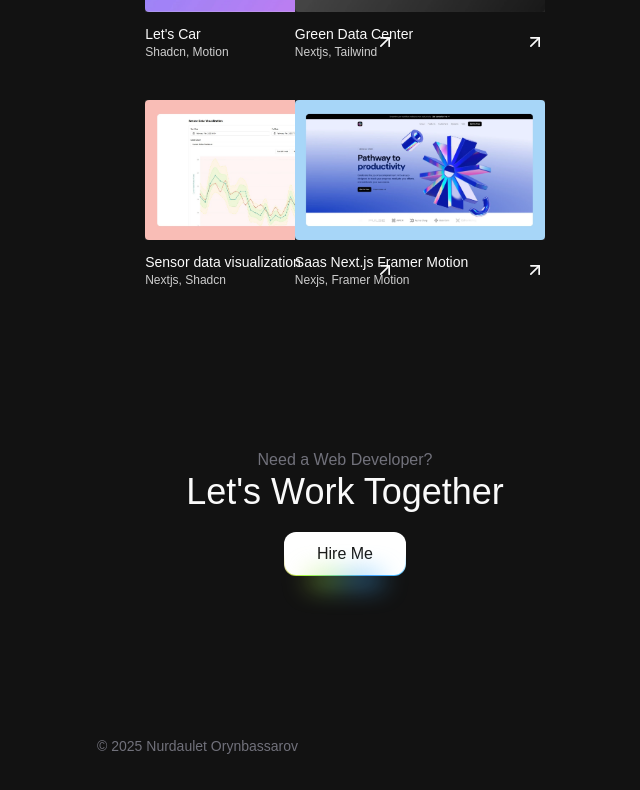
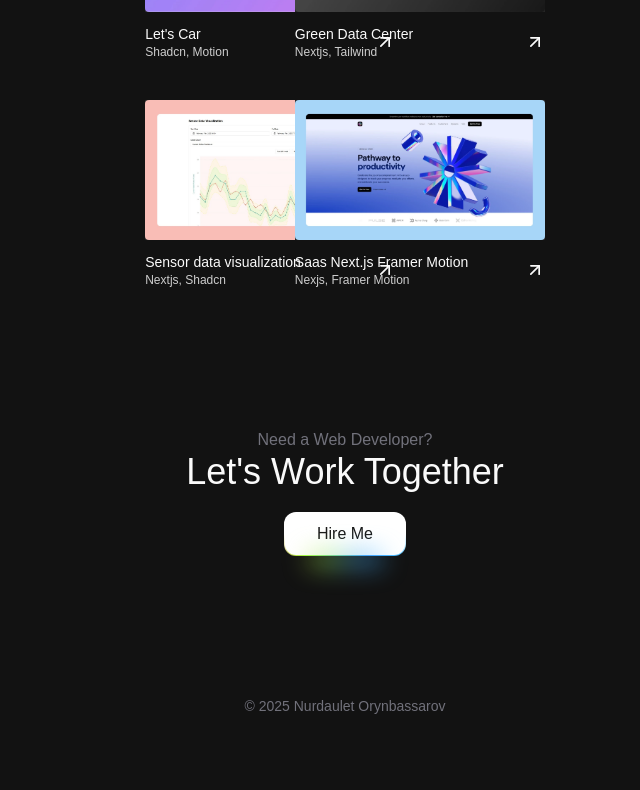
Before and after one commit to ornur/portfolio, a Next.js app: page / in a window 1280 px wide. Shown: the part 3213-4003 px from the top of the page, without its empty margins (295-935 px from the left). Built offline with nearby package versions, Linux system fonts and the light colour scheme.

Commit message:
Update Footer component: adjust margin classes for improved layout consistency

```diff
--- a/components/Footer.tsx
+++ b/components/Footer.tsx
@@ -5,14 +5,14 @@ const Footer = () => {
   const currentYear = new Date().getFullYear();
   return (
     <footer className="w-full">
-      <div className="my-40 text-center">
+      <div className="my-35 text-center">
         <p className="text-zinc-500">Need a Web Developer?</p>
         <h1 className="font-bold text-4xl mb-5">Let&apos;s Work Together</h1>
         <RainbowButton>
           <Link href="mailto:nurdauletaidaruli@gmail.com">Hire Me</Link>
         </RainbowButton>
       </div>
-      <div className="ml-10 mb-5 text-zinc-500 text-sm">
+      <div className="text-center mb-20 text-zinc-500 text-sm">
         <p>© {currentYear} Nurdaulet Orynbassarov</p>
       </div>
     </footer>
```
